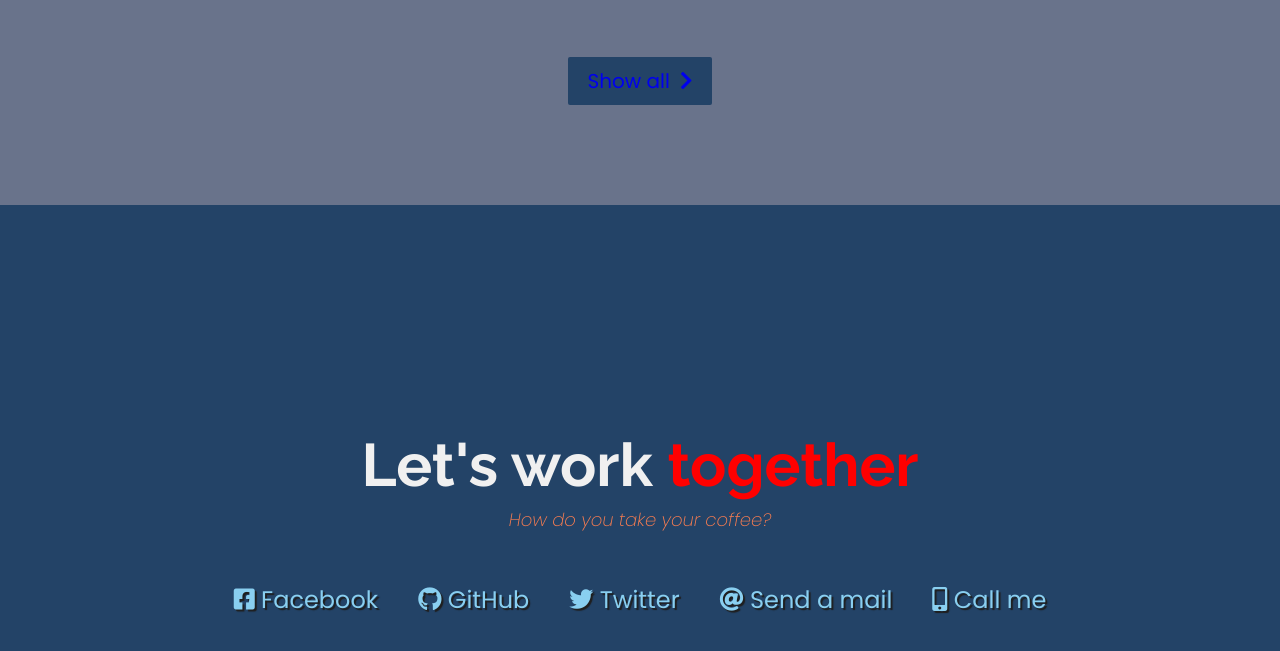
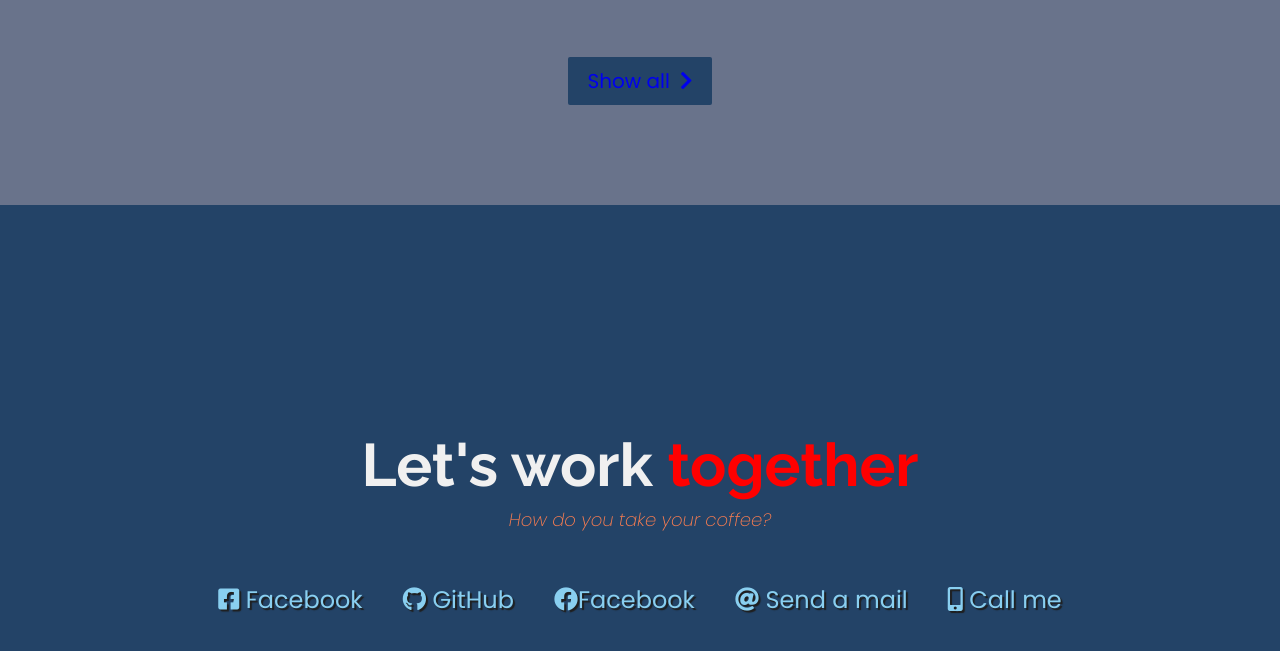
Before and after one commit to husush/HussCel, a plain HTML site: page index.html in a window 1280 px wide. Shown: the part 1864-2515 px from the top of the page. Drawn offline with Linux system fonts and the light colour scheme.

Commit message:
last commit by celyne

```diff
--- a/index.html
+++ b/index.html
@@ -194,11 +194,13 @@
           ><i class="fab fa-github"></i> GitHub</a
         >
         <a
-          href="https://twitter.com/freecodecamp"
-          target="_blank"
-          class="btn contact-details"
-          ><i class="fab fa-twitter"></i> Twitter</a
-        >
+        id="profile-link"
+        href="#"
+        target="_blank"
+        class="btn contact-details"
+        ><i class="fab fa-facebook"></i>Facebook</a
+      >
+
         <a
           href="/cdn-cgi/l/email-protection#02677a636f726e6742677a636f726e672c616d6f"
           class="btn contact-details"
```
